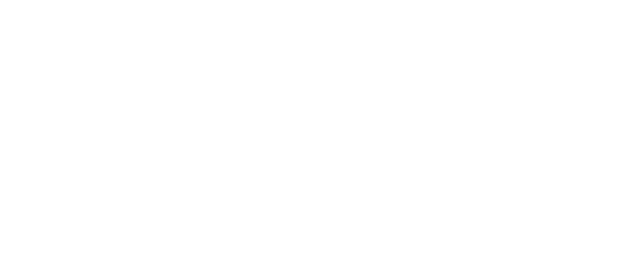
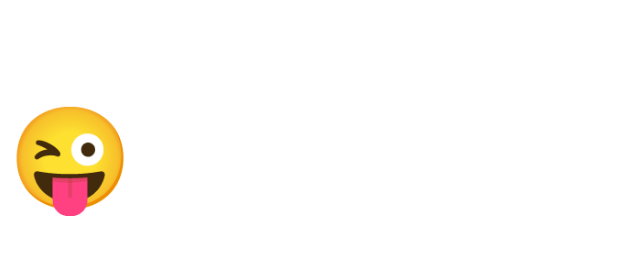
Before and after one commit to theqsharkpandey/project2, a plain HTML site: page index.html in a window 1280 px wide. Shown: the whole page, without its empty margins (0-640 px from the left). Drawn offline with Linux system fonts and the light colour scheme.

Commit message:
Made changes

```diff
--- a/index.html
+++ b/index.html
@@ -4,6 +4,7 @@
     <meta charset="UTF-8">
     <meta name="viewport" content="width=device-width, initial-scale=1.0">
     <title>Sample Code</title>
+    <p style="font-size:100px">&#128540;</p>
 </head>
 <body>
 
```
Also changed, not shown: 1 other file.
